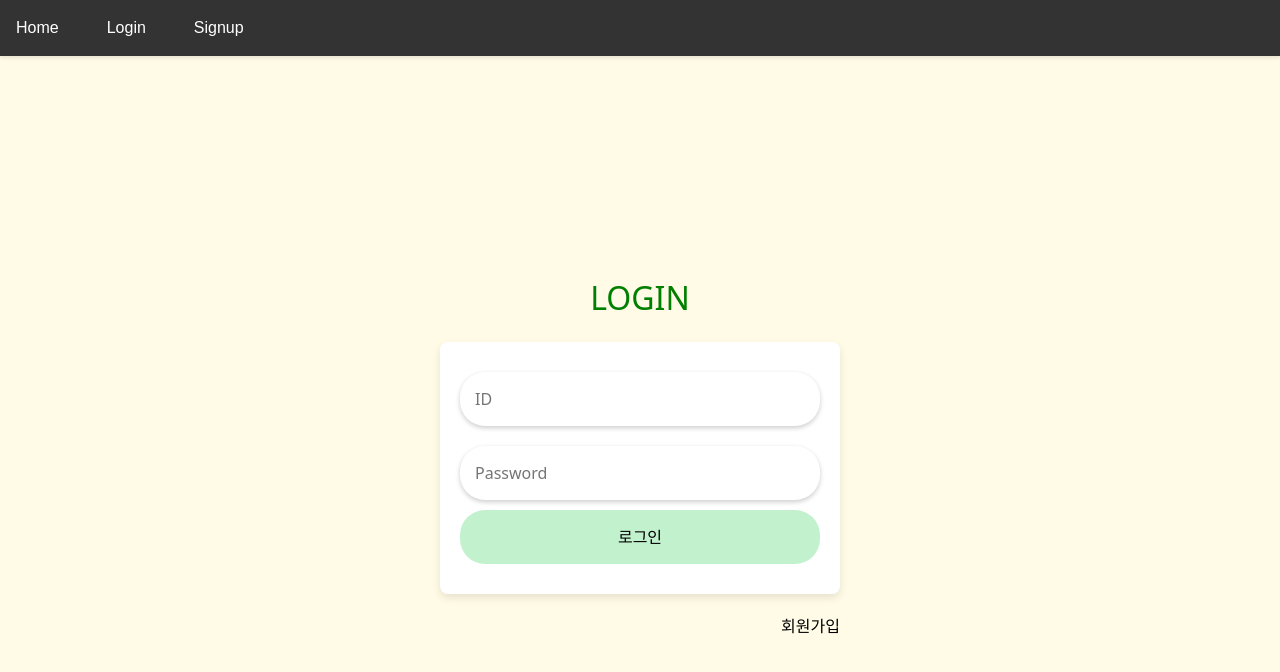
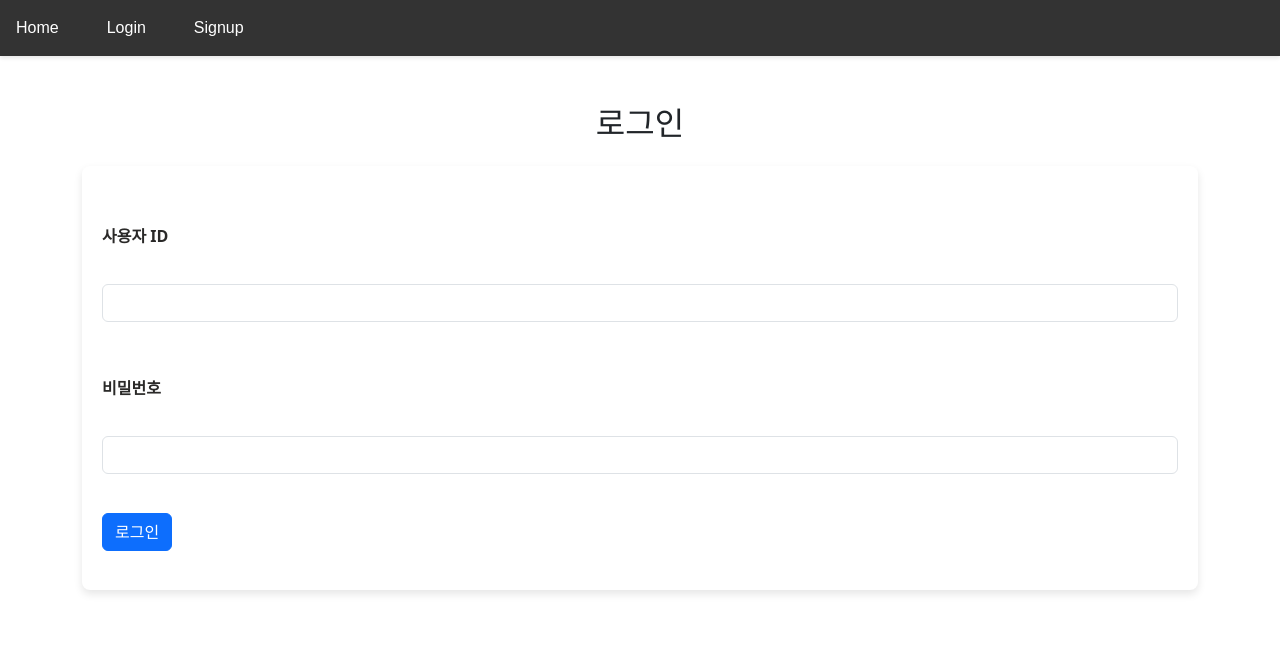
Before and after one commit to tjwls11/soulsoul, a React (Create React App) app: page /login in a window 1280 px wide. Shown: the top 672 px of the page. Built offline with nearby package versions, Linux system fonts and the light colour scheme.

Commit message:
날짜가 이상해~

```diff
--- a/src/components/adddiary.js
+++ b/src/components/adddiary.js
@@ -28,15 +28,16 @@ const AddDiary = () => {
         },
         body: JSON.stringify(diaryData),
       });
+
+      if (!response.ok) {
+        throw new Error(`HTTP error! Status: ${response.status}`);
+      }
+
       const result = await response.json();
 
       if (result.isSuccess) {
         alert('일기가 성공적으로 저장되었습니다.');
-        setDate('');
-        setTitle('');
-        setOneLine('');
-        setDiaryContent('');
-        navigate('/diaries'); // 일기 작성 후 목록 페이지로 이동
+        navigate('/diary'); // 일기 작성 후 목록 페이지로 이동
       } else {
         alert('일기 저장에 실패했습니다.');
       }
--- a/src/components/diary.js
+++ b/src/components/diary.js
@@ -1,30 +1,35 @@
-import React, { useState, useEffect } from 'react';
+import React, { useState, useEffect, useCallback } from 'react';
 import { Link } from 'react-router-dom';
 import 'bootstrap/dist/css/bootstrap.min.css';
 import 'bootstrap-icons/font/bootstrap-icons.css';
 
 const Diary = () => {
   const [diaries, setDiaries] = useState([]);
-  const user_id = 'YOUR_USER_ID'; // 사용자 ID를 실제 ID로 대체해야 합니다.
+  const user_id = localStorage.getItem('user_id'); // 저장된 사용자 ID 가져오기
 
-  useEffect(() => {
-    fetchDiaries();
-  }, []);
-
-  const fetchDiaries = async () => {
+  const fetchDiaries = useCallback(async () => {
     const token = localStorage.getItem('token'); // 저장된 JWT 토큰 가져오기
     try {
-      const response = await fetch(`http://localhost:3011/get-diaries?user_id=${user_id}`, { // 실제 사용자 ID로 대체
+      const response = await fetch(`http://localhost:3011/get-diaries?user_id=${user_id}`, {
         headers: {
           'Authorization': `Bearer ${token}` // JWT 토큰을 Authorization 헤더에 포함
         }
       });
+
+      if (!response.ok) {
+        throw new Error(`HTTP error! Status: ${response.status}`);
+      }
+
       const data = await response.json();
       setDiaries(data.diaries || []);
     } catch (error) {
       console.error('Error fetching diaries:', error);
     }
-  };
+  }, [user_id]);
+
+  useEffect(() => {
+    fetchDiaries();
+  }, [fetchDiaries]);
 
   const handleDelete = async (id) => {
     const token = localStorage.getItem('token'); // 저장된 JWT 토큰 가져오기
@@ -62,7 +67,6 @@ const Diary = () => {
             <tr>
               <th className="text-center">제목</th>
               <th className="text-center">날짜</th>
-              <th className="text-center">내용</th>
               <th className="text-center">삭제</th>
             </tr>
           </thead>
@@ -71,7 +75,6 @@ const Diary = () => {
               <tr key={diary.id}>
                 <td className="text-center">{diary.title}</td>
                 <td className="text-center">{diary.date}</td>
-                <td className="text-center">{diary.content}</td>
                 <td className="text-center">
                   <button
                     className="btn btn-danger btn-sm"
--- a/src/components/login.js
+++ b/src/components/login.js
@@ -1,89 +1,70 @@
-import React, { useState } from "react";
-import { Link, useNavigate } from "react-router-dom";
-import { useLogin } from '../context/LoginContext'; // 로그인 컨텍스트 훅 가져오기
+import React, { useState } from 'react';
+import { useNavigate } from 'react-router-dom';
 
-function Login() {
-  const [credentials, setCredentials] = useState({
-    user_id: "",
-    password: "",
+const Login = () => {
+  const [user_id, setUserId] = useState('');
+  const [password, setPassword] = useState('');
+  const navigate = useNavigate();
+
+  const handleSubmit = async (e) => {
+    e.preventDefault();
+
+    try {
+      const response = await fetch('http://localhost:3011/login', {
+        method: 'POST',
+        headers: {
+          'Content-Type': 'application/json'
+        },
+        body: JSON.stringify({ user_id, password })
       });
 
-  const [error, setError] = useState(""); // 에러 메시지를 위한 상태
-  const navigate = useNavigate();
-  const { login } = useLogin(); // 로그인 컨텍스트 훅 사용
+      const result = await response.json();
 
-  const handleChange = (e) => {
-    const { name, value } = e.target;
-    setCredentials({
-      ...credentials,
-      [name]: value,
-    });
-  };
+      if (result.isSuccess) {
+        // 로그인 성공 시 localStorage에 저장
+        localStorage.setItem('user_id', result.user.user_id);
+        localStorage.setItem('token', result.token);
 
-  const handleSubmit = (e) => {
-    e.preventDefault(); // 폼 제출 기본 동작 방지
-
-    fetch("http://localhost:3011/login", {
-      method: "POST",
-      headers: {
-        "Content-Type": "application/json",
-      },
-      body: JSON.stringify(credentials),
-    })
-      .then((res) => res.json())
-      .then((data) => {
-        if (data.isSuccess && data.token) {
-          // 로그인 성공 시
-          login(data.user, data.token); // 로그인 컨텍스트 업데이트
-          localStorage.setItem("token", data.token);
-          localStorage.setItem("user", JSON.stringify(data.user));
-          navigate("/calendar"); // 로그인 후 캘린더 페이지로 이동
+        alert('로그인 성공');
+        navigate('/diary'); // 로그인 후 일기 페이지로 이동
       } else {
-          setError(data.message || "로그인 실패"); // 에러 메시지 업데이트
+        alert('로그인 실패: ' + result.message);
       }
-      })
-      .catch((error) => {
-        console.error("로그인 오류:", error);
-        setError("로그인 중 오류가 발생했습니다."); // 에러 메시지 업데이트
-      });
+    } catch (error) {
+      console.error('Error logging in:', error);
+    }
   };
 
   return (
-    <div className="page">
-      <div className="title">LOGIN</div>
-      <form className="content" onSubmit={handleSubmit}>
+    <div className="container mt-5">
+      <h2 className="text-center mb-4">로그인</h2>
+      <form onSubmit={handleSubmit}>
+        <div className="mb-3">
+          <label htmlFor="user_id" className="form-label">사용자 ID</label>
           <input
-          className="input"
             type="text"
-          name="user_id"
-          placeholder="ID"
-          value={credentials.user_id}
-          onChange={handleChange}
+            className="form-control"
+            id="user_id"
+            value={user_id}
+            onChange={(e) => setUserId(e.target.value)}
+            required
           />
+        </div>
+        <div className="mb-3">
+          <label htmlFor="password" className="form-label">비밀번호</label>
           <input
-          className="input"
             type="password"
-          name="password"
-          placeholder="Password"
-          value={credentials.password}
-          onChange={handleChange}
+            className="form-control"
+            id="password"
+            value={password}
+            onChange={(e) => setPassword(e.target.value)}
+            required
           />
-        <button
-          className={`login-button ${credentials.user_id && credentials.password ? 'enabled' : ''}`}
-          disabled={!credentials.user_id || !credentials.password}
-          type="submit"
-        >
-          로그인
-        </button>
+        </div>
+        <button type="submit" className="btn btn-primary">로그인</button>
       </form>
-      {error && <div className="error-message">{error}</div>} {/* 에러 메시지 표시 */}
-      <div className="actions">
-        <Link to="/signup" className="signup-link">
-          회원가입
-        </Link>
-      </div>
     </div>
   );
-}
+};
 
 export default Login;
```
Lines whose indentation alone changed are shown as unchanged.
